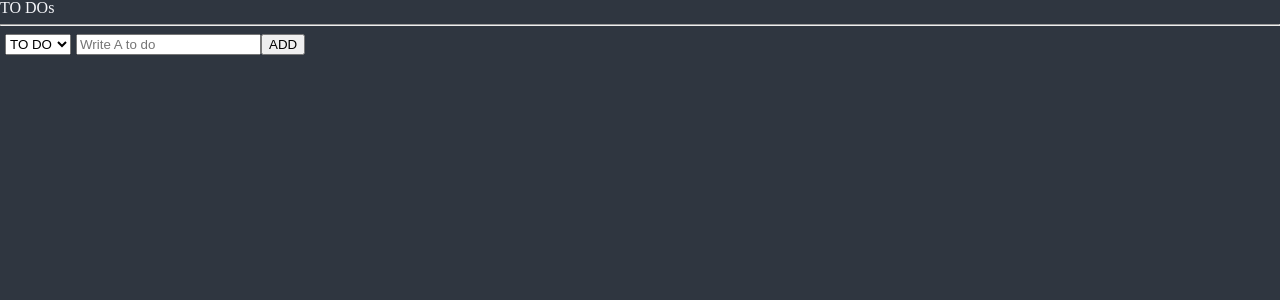
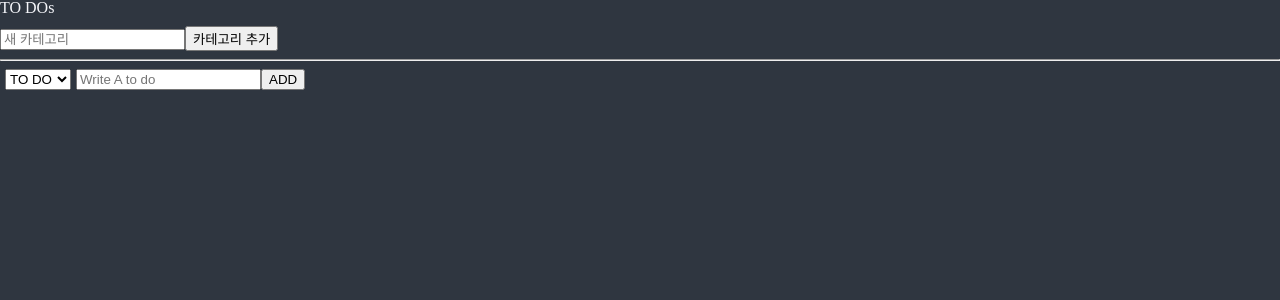
Before and after one commit to hobeats/react-challenge-3, a React (Create React App) app: page / in a window 1280 px wide. Shown: the top 300 px of the page. Built offline with nearby package versions, Linux system fonts and the light colour scheme.

Commit message:
add button

```diff
--- /dev/null
+++ b/src/components/AddCat.tsx
@@ -0,0 +1,20 @@
+import { useState } from "react";
+import { useRecoilState } from "recoil";
+import {categoryState, Categories } from "../atoms";
+
+function AddCat() {
+
+  return (
+    <div style={{ marginTop: "10px" }}>
+      <input
+        type="text"
+       // value={newCat}
+       // onChange={(event) => setNewCat(event.target.value)}
+        placeholder="새 카테고리"
+      />
+      <button>카테고리 추가</button>
+    </div>
+  );
+}
+
+export default AddCat;
--- a/src/components/ToDoList.tsx
+++ b/src/components/ToDoList.tsx
@@ -3,6 +3,7 @@ import CreateToDo from "./CreateToDo";
 import { Categories, ToDoState, categoryState, toDoSelector } from "../atoms";
 import ToDo from "./ToDo";
 import userEvent from "@testing-library/user-event";
+import AddCat from "./AddCat";
 
 function ToDoList() {
   const toDos = useRecoilValue(toDoSelector);
@@ -13,6 +14,7 @@ function ToDoList() {
   return (
     <div>
       <h1>TO DOs</h1>
+      <AddCat/>
       <hr />
       <div
         style={{
```
